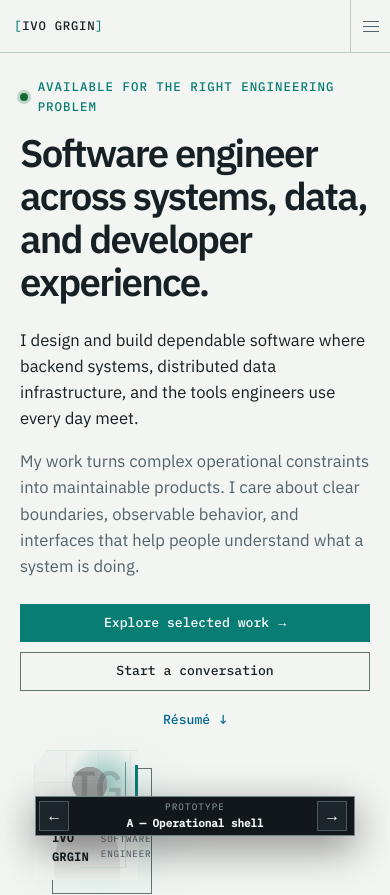
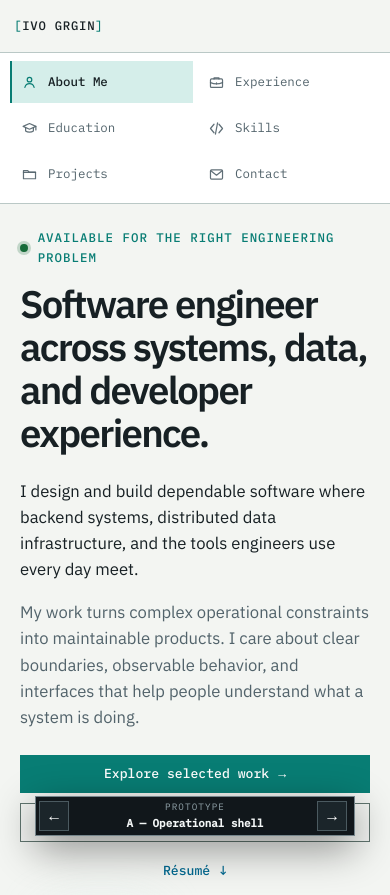
Before and after one commit to igrgin/portfolio-page-terminal, a React (Vite) app: page / in a window 390 px wide. Shown: the top 895 px of the page. Built offline with nearby package versions, Linux system fonts and the light colour scheme; a web font is replaced by a local one.

Commit message:
make variant A navigation static

```diff
--- a/src/main.jsx
+++ b/src/main.jsx
@@ -211,9 +211,6 @@ function usePrototypeState() {
     window.matchMedia("(prefers-color-scheme: light)").matches ? "light" : "dark",
   );
   const [fontPair, setFontPair] = useState("plex");
-  const [menuOpen, setMenuOpen] = useState(
-    () => !window.matchMedia("(max-width: 760px)").matches,
-  );
 
   useEffect(() => {
     const onPopState = () => updateWithTransition(() => setLocation(parseLocation()));
@@ -227,13 +224,6 @@ function usePrototypeState() {
     document.documentElement.lang = language;
   }, [theme, fontPair, language]);
 
-  useEffect(() => {
-    const mobileQuery = window.matchMedia("(max-width: 760px)");
-    const handleViewportChange = (event) => setMenuOpen(!event.matches);
-    mobileQuery.addEventListener("change", handleViewportChange);
-    return () => mobileQuery.removeEventListener("change", handleViewportChange);
-  }, []);
-
   const navigate = (view, variant = location.variant) => {
     const paths = {
       about: "/about",
@@ -244,9 +234,6 @@ function usePrototypeState() {
     updateWithTransition(() => {
       window.history.pushState({}, "", `${path}?variant=${variant}`);
       setLocation({ view, variant });
-      if (window.matchMedia("(max-width: 760px)").matches) {
-        setMenuOpen(false);
-      }
       window.scrollTo({ top: 0, behavior: "instant" });
     });
   };
@@ -268,8 +255,6 @@ function usePrototypeState() {
     setTheme,
     fontPair,
     setFontPair,
-    menuOpen,
-    setMenuOpen,
     navigate,
     setVariant,
   };
@@ -329,6 +314,62 @@ function RouteLink({ state, view, children, className = "" }) {
     >
       {children}
     </a>
+  );
+}
+
+function NavIcon({ name }) {
+  const common = {
+    fill: "none",
+    stroke: "currentColor",
+    strokeLinecap: "round",
+    strokeLinejoin: "round",
+    strokeWidth: 1.7,
+  };
+
+  return (
+    <svg
+      className="nav-icon"
+      viewBox="0 0 24 24"
+      aria-hidden="true"
+      focusable="false"
+      {...common}
+    >
+      {name === "about" && (
+        <>
+          <circle cx="12" cy="8" r="3.25" />
+          <path d="M5.5 19c.8-3.55 3-5.35 6.5-5.35s5.7 1.8 6.5 5.35" />
+        </>
+      )}
+      {name === "experience" && (
+        <>
+          <rect x="3.5" y="7" width="17" height="12" rx="1.5" />
+          <path d="M8.5 7V5.5h7V7M3.5 12.25c5.2 2.2 11.8 2.2 17 0M12 12.5v2" />
+        </>
+      )}
+      {name === "education" && (
+        <>
+          <path d="m3 9 9-4 9 4-9 4-9-4Z" />
+          <path d="M6.5 11v4.5c2.8 2.25 8.2 2.25 11 0V11M21 9v5" />
+        </>
+      )}
+      {name === "skills" && (
+        <>
+          <path d="m8.5 6-5 6 5 6M15.5 6l5 6-5 6M13.5 4l-3 16" />
+        </>
+      )}
+      {name === "projects" && (
+        <>
+          <path d="M3.5 6.5h6l1.75 2H20.5v9.5H3.5z" />
+          <path d="M3.5 9h17" />
+        </>
+      )}
+      {name === "contact" && (
+        <>
+          <rect x="3.5" y="5.5" width="17" height="13" rx="1.5" />
+          <path d="m4.5 7 7.5 6 7.5-6" />
+        </>
+      )}
+    </svg>
   );
 }
 
@@ -517,17 +558,6 @@ function VariantA({ state, labels }) {
           <RouteLink state={state} view="about" className="wordmark">
             <span aria-hidden="true">[</span> IVO GRGIN <span aria-hidden="true">]</span>
           </RouteLink>
-          <button
-            type="button"
-            className={`a-nav-toggle ${state.menuOpen ? "is-open" : ""}`}
-            aria-controls="a-page-index"
-            aria-expanded={state.menuOpen}
-            aria-label={state.menuOpen ? labels.hideNavigation : labels.showNavigation}
-            title={state.menuOpen ? labels.hideNavigation : labels.showNavigation}
-            onClick={() => state.setMenuOpen(!state.menuOpen)}
-          >
-            <span className="nav-toggle-icon" aria-hidden="true" />
-          </button>
         </div>
         <div className="a-location">
           <span>{labels.page}</span>
@@ -536,16 +566,11 @@ function VariantA({ state, labels }) {
         <ControlGroup state={state} labels={labels} compact />
       </header>
 
-      <div className={`a-workspace ${state.menuOpen ? "is-nav-open" : "is-nav-collapsed"}`}>
-        <aside
-          className="a-sidebar"
-          id="a-page-index"
-          aria-hidden={!state.menuOpen}
-          inert={!state.menuOpen}
-        >
+      <div className="a-workspace">
+        <aside className="a-sidebar" id="a-page-index">
           <div className="a-sidebar__label">portfolio://</div>
           <nav aria-label={labels.navLabel}>
-            {navItems.map((item, index) => {
+            {navItems.map((item) => {
               const isRoute = item === "about" || item === "projects";
               const active =
                 (item === "about" && state.view === "about") ||
@@ -553,8 +578,8 @@ function VariantA({ state, labels }) {
                   (state.view === "projects" || state.view === "project"));
               const content = (
                 <>
-                  <span>{String(index + 1).padStart(2, "0")}</span>
-                  {labels[item]}
+                  <NavIcon name={item} />
+                  <span>{labels[item]}</span>
                 </>
               );
               return isRoute ? (
--- a/src/styles.css
+++ b/src/styles.css
@@ -1068,7 +1068,7 @@ p {
   top: 0;
   display: grid;
   min-height: 52px;
-  grid-template-columns: 260px 1fr auto;
+  grid-template-columns: 220px 1fr auto;
   align-items: center;
   border-bottom: 1px solid var(--border);
   background: color-mix(in srgb, var(--canvas), transparent 4%);
@@ -1076,9 +1076,8 @@ p {
 }
 
 .a-brand-zone {
-  display: grid;
+  display: block;
   height: 52px;
-  grid-template-columns: minmax(0, 1fr) 40px;
   border-right: 1px solid var(--border);
 }
 
@@ -1099,27 +1098,6 @@ p {
   color: var(--accent);
 }
 
-.a-nav-toggle {
-  display: grid;
-  width: 40px;
-  height: 52px;
-  place-items: center;
-  padding: 0;
-  border: 0;
-  border-left: 1px solid var(--border);
-  background: transparent;
-  color: var(--text-muted);
-  cursor: pointer;
-  font-family: var(--font-mono);
-  font-size: 1rem;
-}
-
-.a-nav-toggle:hover,
-.a-nav-toggle.is-open {
-  background: var(--accent-subtle);
-  color: var(--accent);
-}
-
 .a-location {
   display: flex;
   overflow: hidden;
@@ -1147,12 +1125,7 @@ p {
 .a-workspace {
   display: grid;
   min-height: calc(100vh - 53px);
-  grid-template-columns: 260px minmax(0, 1fr);
-  transition: grid-template-columns 320ms cubic-bezier(0.22, 1, 0.36, 1);
-}
-
-.a-workspace.is-nav-collapsed {
-  grid-template-columns: 0 minmax(0, 1fr);
+  grid-template-columns: 220px minmax(0, 1fr);
 }
 
 .a-sidebar {
@@ -1160,30 +1133,12 @@ p {
   top: 53px;
   display: flex;
   overflow: hidden;
-  width: 260px;
+  width: 220px;
   min-width: 0;
   height: calc(100vh - 53px);
   flex-direction: column;
   border-right: 1px solid var(--border);
   background: var(--surface);
-  opacity: 1;
-  transform: translateX(0);
-  visibility: visible;
-  transition:
-    opacity 220ms ease,
-    transform 320ms cubic-bezier(0.22, 1, 0.36, 1),
-    visibility 0s linear;
-}
-
-.a-workspace.is-nav-collapsed .a-sidebar {
-  opacity: 0;
-  pointer-events: none;
-  transform: translateX(-20px);
-  visibility: hidden;
-  transition:
-    opacity 180ms ease,
-    transform 260ms ease,
-    visibility 0s linear 320ms;
 }
 
 .a-sidebar__label {
@@ -1195,25 +1150,34 @@ p {
 
 .a-sidebar nav {
   display: grid;
-  padding: 0 10px;
+  min-height: clamp(350px, 52vh, 440px);
+  grid-template-rows: repeat(6, minmax(50px, 1fr));
+  gap: 5px;
+  padding: 4px 12px 10px;
 }
 
 .a-sidebar nav a {
   display: grid;
-  min-height: 38px;
-  grid-template-columns: 34px 1fr;
+  min-height: 50px;
+  grid-template-columns: 24px 1fr;
   align-items: center;
-  padding: 0 10px;
+  gap: 12px;
+  padding: 0 12px;
   border-left: 2px solid transparent;
   color: var(--text-muted);
   font-family: var(--font-mono);
-  font-size: 0.78rem;
+  font-size: 0.9rem;
   text-decoration: none;
 }
 
+.a-sidebar .nav-icon {
+  width: 20px;
+  height: 20px;
+  color: color-mix(in srgb, var(--text-muted), transparent 8%);
+}
+
 .a-sidebar nav a span {
-  color: color-mix(in srgb, var(--text-muted), transparent 20%);
-  font-size: 0.66rem;
+  min-width: 0;
 }
 
 .a-sidebar nav a:hover {
@@ -1227,6 +1191,11 @@ p {
   background: var(--accent-subtle);
   color: var(--text);
   font-weight: 500;
+}
+
+.a-sidebar nav a.is-current .nav-icon,
+.a-sidebar nav a[aria-current="page"] .nav-icon {
+  color: var(--accent);
 }
 
 .a-sidebar__status {
@@ -1927,19 +1896,15 @@ p {
 
 @media (max-width: 1000px) {
   .a-topbar {
-    grid-template-columns: 210px 1fr auto;
+    grid-template-columns: 190px 1fr auto;
   }
 
   .a-workspace {
-    grid-template-columns: 210px minmax(0, 1fr);
-  }
-
-  .a-workspace.is-nav-collapsed {
-    grid-template-columns: 0 minmax(0, 1fr);
+    grid-template-columns: 190px minmax(0, 1fr);
   }
 
   .a-sidebar {
-    width: 210px;
+    width: 190px;
   }
 
   .a-hero {
@@ -2051,10 +2016,6 @@ p {
     border-right: 0;
   }
 
-  .a-nav-toggle {
-    height: 52px;
-  }
-
   .a-location,
   .a-topbar > .control-group {
     display: none;
@@ -2066,28 +2027,39 @@ p {
   }
 
   .a-sidebar {
-    position: fixed;
-    z-index: 40;
+    position: sticky;
+    z-index: 45;
     top: 53px;
-    right: 0;
-    left: 0;
     width: auto;
-    height: calc(100vh - 53px);
+    height: auto;
     border-right: 0;
-    opacity: 0;
-    transform: translateY(-10px);
-    visibility: hidden;
-  }
-
-  .a-workspace.is-nav-open .a-sidebar {
-    opacity: 1;
-    pointer-events: auto;
-    transform: translateY(0);
-    visibility: visible;
-    transition:
-      opacity 220ms ease,
-      transform 320ms cubic-bezier(0.22, 1, 0.36, 1),
-      visibility 0s linear;
+    border-bottom: 1px solid var(--border);
+  }
+
+  .a-sidebar__label,
+  .a-sidebar__status {
+    display: none;
+  }
+
+  .a-sidebar nav {
+    min-height: 0;
+    grid-template-rows: repeat(3, 42px);
+    grid-template-columns: repeat(2, minmax(0, 1fr));
+    gap: 4px;
+    padding: 8px 10px;
+  }
+
+  .a-sidebar nav a {
+    min-height: 42px;
+    grid-template-columns: 19px minmax(0, 1fr);
+    gap: 8px;
+    padding: 0 9px;
+    font-size: 0.78rem;
+  }
+
+  .a-sidebar .nav-icon {
+    width: 17px;
+    height: 17px;
   }
 
   .a-main {
```
